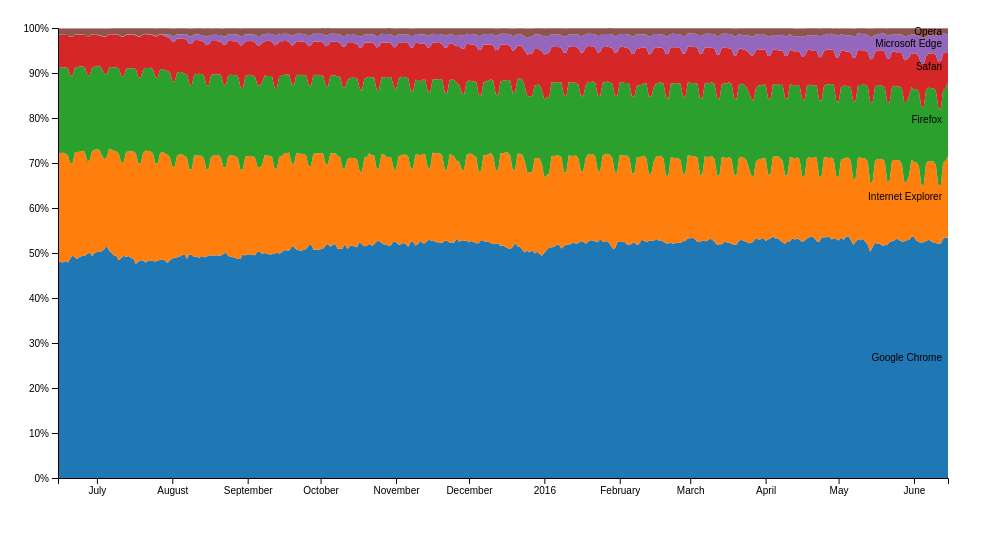
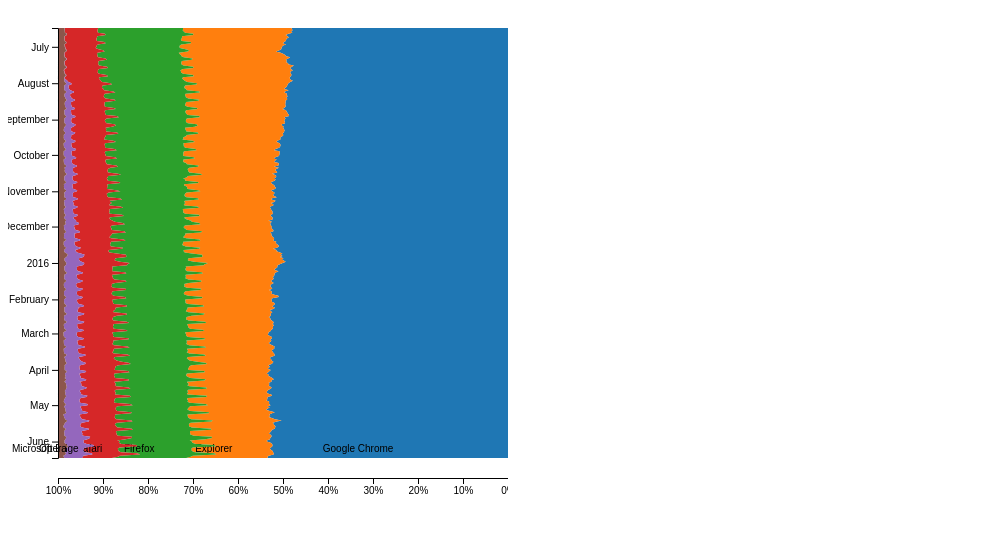
Before and after one commit to codyjroberts/p2-424, a website: page stacked/index.html in a window 1280 px wide. Shown: the whole page, without its empty margins (0-1004 px from the left). Drawn offline with nearby package versions, Linux system fonts and the light colour scheme.

Commit message:
rotated svg

```diff
--- a/stacked/index.html
+++ b/stacked/index.html
@@ -1,6 +1,6 @@
 <!DOCTYPE html>
 <meta charset="utf-8">
-<svg width="960" height="500"></svg>
+<svg width="500" height="500"></svg>
 <script src="//d3js.org/d3.v4.min.js"></script>
 <script>
 
@@ -18,9 +18,9 @@ var x = d3.scaleTime().range([0, width]),
 var stack = d3.stack();
 
 var area = d3.area()
-  .x(function(d, i) { return x(d.data.date);  })
-  .y0(function(d) { return y(d[0]);  })
-  .y1(function(d) { return y(d[1]);  });
+  .y(function(d, i) { return x(d.data.date);  })
+  .x0(function(d) { return y(d[0]);  })
+  .x1(function(d) { return y(d[1]);  });
 
   var g = svg.append("g")
   .attr("transform", "translate(" + margin.left + "," + margin.top + ")");
@@ -46,23 +46,25 @@ var area = d3.area()
 
     layer.filter(function(d) { return d[d.length - 1][1] - d[d.length - 1][0] > 0.01;  })
       .append("text")
-      .attr("x", width - 6)
-      .attr("y", function(d) { return y((d[d.length - 1][0] + d[d.length - 1][1]) / 2);  })
-      .attr("dy", ".35em")
+      .attr("y", width - 6)
+      .attr("x", function(d) { return y((d[d.length - 1][0] + d[d.length - 1][1]) / 2);  })
+      .attr("dx", ".55em")
       .style("font", "10px sans-serif")
       .style("text-anchor", "end")
-      .text(function(d) { return d.key;  });
+      .text(function(d) { return d.key;  })
 
     g.append("g")
       .attr("class", "axis axis--x")
       .attr("transform", "translate(0," + height + ")")
-      .call(d3.axisBottom(x));
+      .call(d3.axisBottom(y).ticks(10, "%"));
 
     g.append("g")
       .attr("class", "axis axis--y")
-      .call(d3.axisLeft(y).ticks(10, "%"));
+      .call(d3.axisLeft(x));
 
   });
+
+  svg.transform("r90");
 
 function type(d, i, columns) {
   d.date = parseDate(d.date);
```
